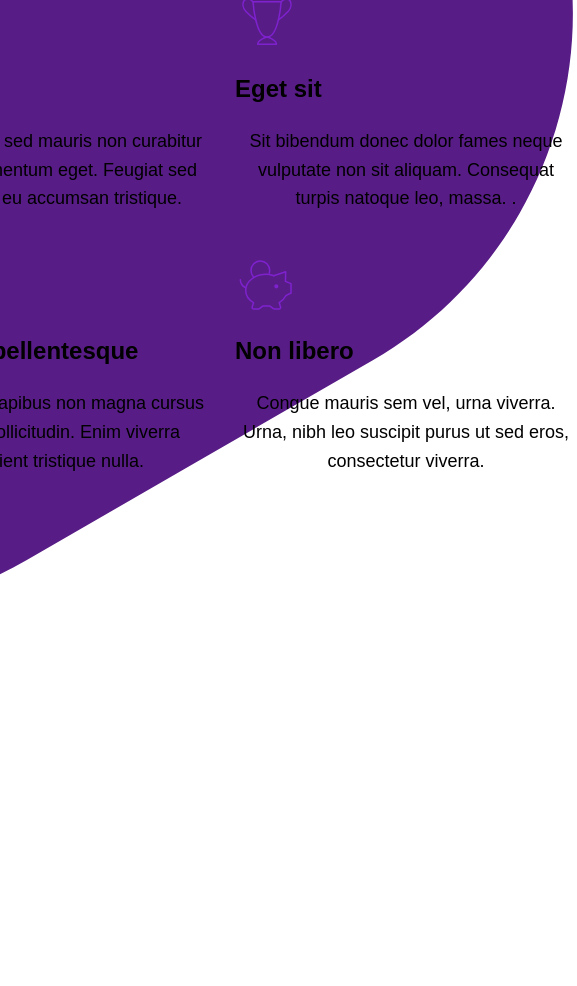
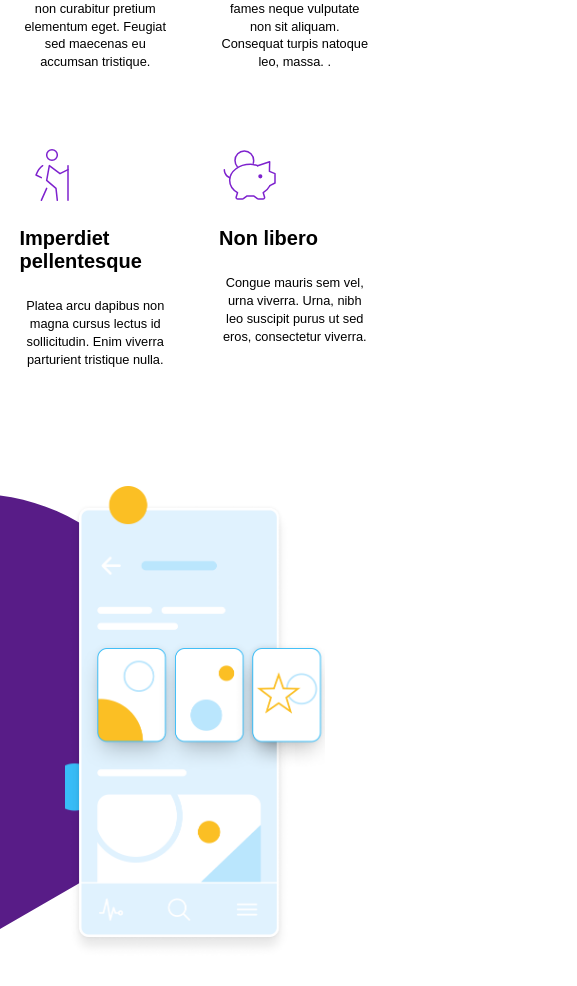
Before and after one commit to Oluwabillionz96/soller, a React (Vite) app: page / in a window 390 px wide. Shown: the part 1820-2806 px from the top of the page, 577 px wide, since content can reach past the window. Before the commit the page ends 2435 px from the top, so only its background shows below. Built offline with nearby package versions, Linux system fonts and the light colour scheme.

Commit message:
Update services.css

```diff
--- a/src/Componenets/ServicesSection/services.css
+++ b/src/Componenets/ServicesSection/services.css
@@ -21,6 +21,7 @@
   top: 0;
   left: 0;
   z-index: -1;
+  /* display: none; */
 }
 
 .services > * {
@@ -59,3 +60,67 @@
   font-size: 24px;
   margin: 16px 0;
 }
+
+@media (max-width: 1024px) {
+  .services {
+    flex-direction: column-reverse;
+    padding: 0;
+    gap: 1.8rem;
+  }
+
+  .services .colored,
+  .services h2,
+  .services .main-text .details {
+    font-size: 0.8rem;
+    text-align: center;
+  }
+
+  .services h2 {
+    font-size: 2rem;
+  }
+
+  .services > .text > .details,
+  .services-container {
+    width: min(90%, 362px);
+    margin: 0 auto 64px;
+  }
+
+  .services-container {
+    gap: 3rem;
+  }
+
+  .services-container h3 {
+    font-size: 1.25rem;
+    margin: 16px 0;
+  }
+
+  .services-container .details {
+    font-size: 1rem;
+    line-height: 140%;
+  }
+
+  .services .pattern {
+    width: 21rem;
+    height: 33rem;
+    clip-path: path(
+      "M56.793 494.941C-43.2524 552.703 -171.18 518.424 -228.941 418.379C-286.703 318.334 -252.424 190.406 -152.379 132.645L28.7693 28.0587C128.815 -29.7026 256.742 4.57552 314.504 104.621C372.265 204.666 337.987 332.594 237.941 390.355L56.793 494.941Z"
+    );
+    left: -10rem;
+    top: 55rem;
+  }
+
+  .services-img {
+    width: min(80%, 260px);
+    height: 470px;
+    display: block;
+    margin: 0 auto;
+  }
+
+  .services .image {
+    width: 100%;
+  }
+
+  .services > .main-text {
+    padding: 3rem 0 0;
+  }
+}
```
